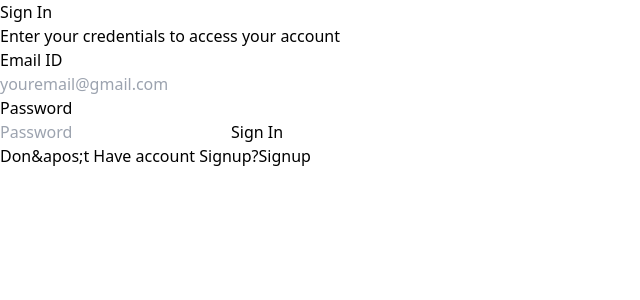
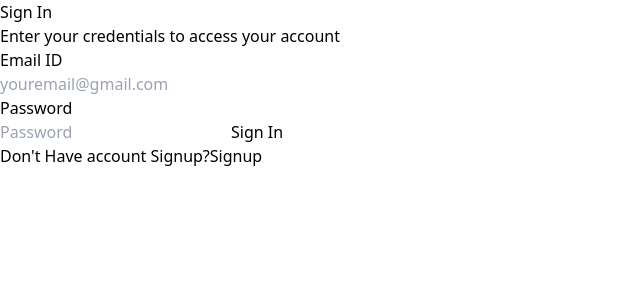
Before and after one commit to Shivam5551/transaction-session-mongodb, a React (Vite) app in the folder frontend/: page /signin in a window 1280 px wide. Shown: the top 300 px of the page, without its empty margins (0-640 px from the left). Built offline with nearby package versions, Linux system fonts and the light colour scheme; no server answers.

Commit message:
fix signin

```diff
--- a/frontend/src/components/Signin.jsx
+++ b/frontend/src/components/Signin.jsx
@@ -93,7 +93,7 @@ export const Signin = ()=> {
                     label={"Sign In"}
                     isSubmitting={isSubmitting}
                 />
-                <WarnButton label={ `Don&apos;t Have account Signup?`} refer={ 'Signup'} to={ '/signup'}/>
+                <WarnButton label={ `Don't Have account Signup?`} refer={ 'Signup'} to={ '/signup'}/>
             </div>
         </div>
     )
```
